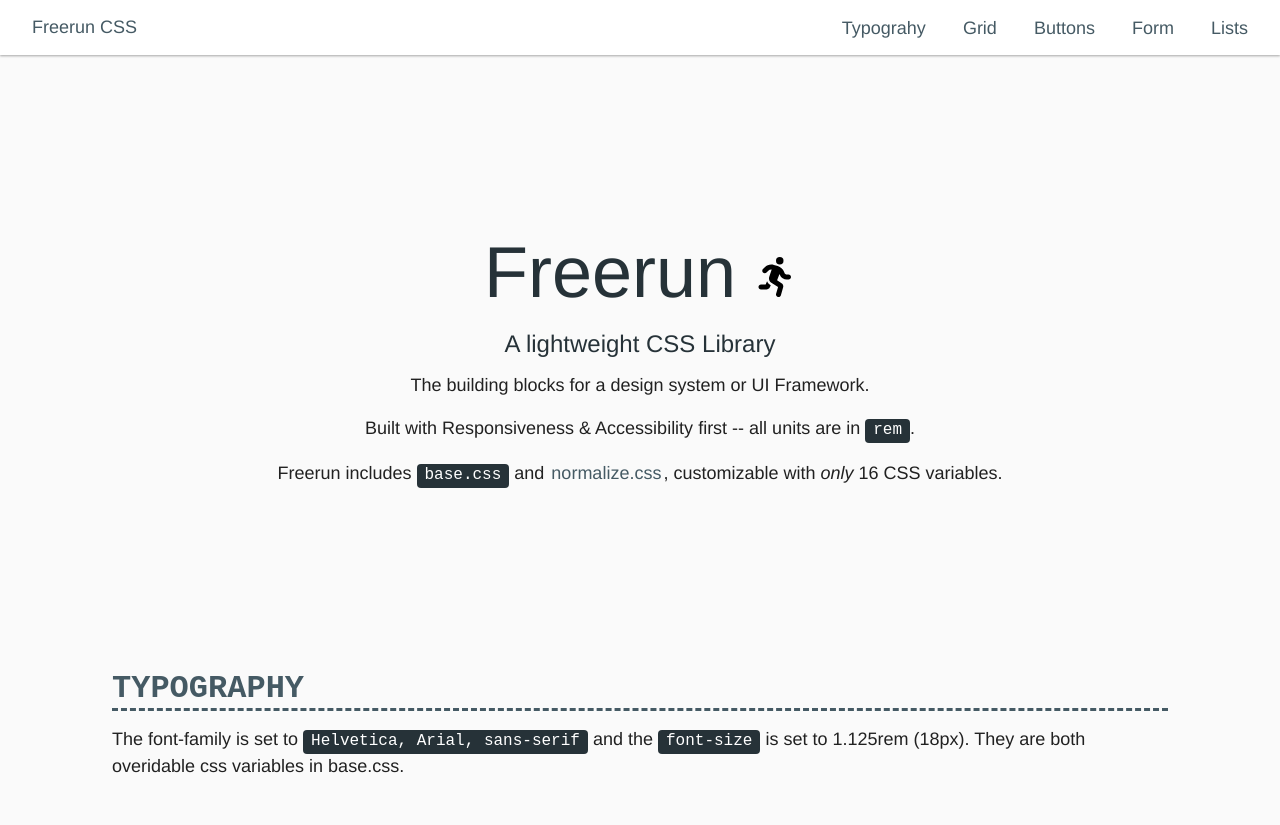
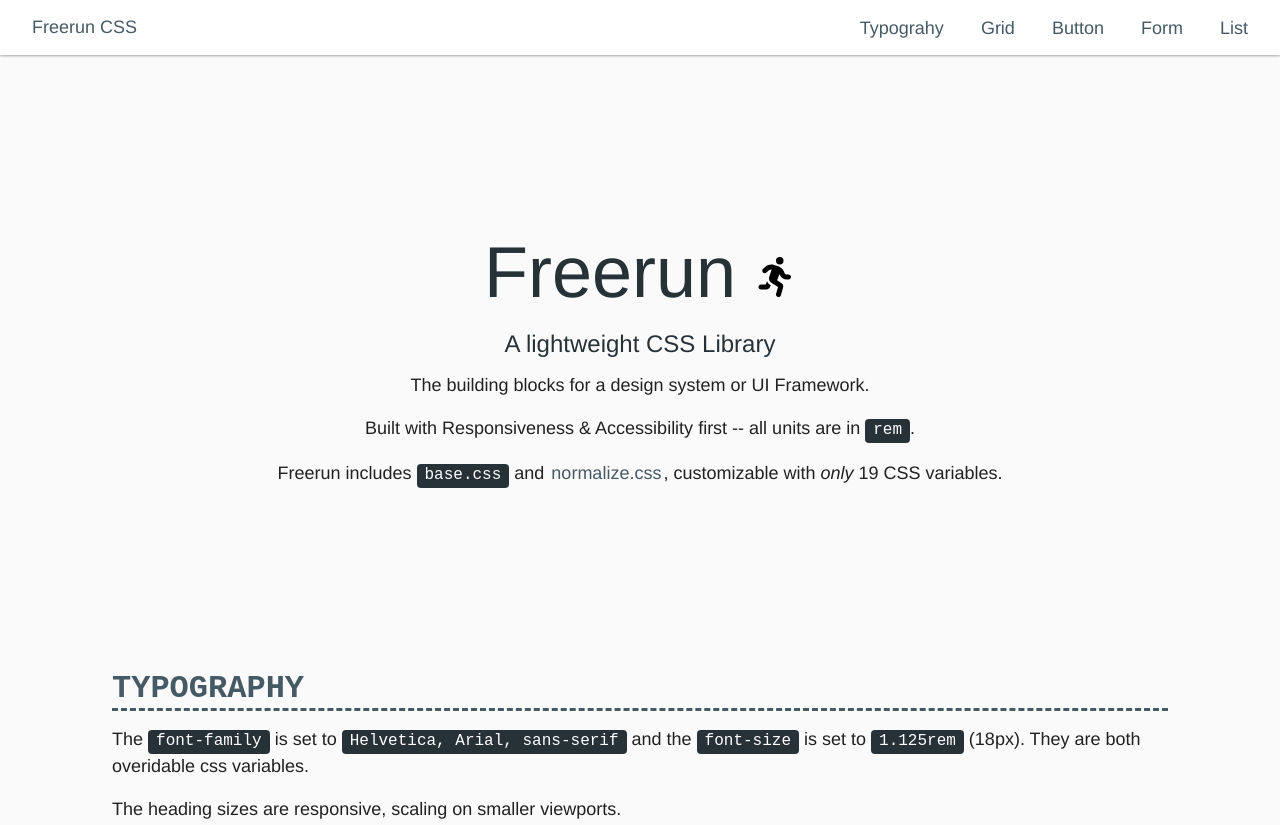
Before and after one commit to Vinsanety/freerun-css, a plain HTML site: page public/index.html in a window 1280 px wide. Shown: the top 825 px of the page. Drawn offline with Linux system fonts and the light colour scheme.

Commit message:
change plural to singular

```diff
--- a/public/css/base.css
+++ b/public/css/base.css
@@ -2,11 +2,11 @@
 ================================
 - Root CSS Variables
 - HTML
-- Global Helper Classes
 - Responisve Grid
-- Buttons
+- Button
 - Form
-- Lists
+- List
+- Tokens (coming soon)
 */
 
 /* Root CSS Variables
@@ -33,9 +33,9 @@
   --body-font-size: 1.125rem;
 
   /* Media Query - Declared but currently unused*/
-  /* --media-query-sm: 600px;
+  --media-query-sm: 600px;
   --media-query-md: 900px;
-  --media-query-lg: 1024px; */
+  --media-query-lg: 1024px;
 
   /* Standard Variables */
   --control-border-radius: 0.5rem;
@@ -89,10 +89,6 @@ ul {
   margin: 0;
   padding: 0;
 }
-
-/* Global Helper Classes
-================================ */
-/* TBD */
 
 /* Typography
 ================================ */
@@ -262,7 +258,7 @@ p {
   }
 }
 
-/* Buttons
+/* Button
 ================================ */
 /* Base button serves as primary */
 button,
@@ -365,6 +361,7 @@ legend {
 }
 label.checkbox-label,
 label.radio-label {
+  margin-top: 0;
   margin-bottom: 1rem;
   font-weight: normal;
 }
@@ -382,6 +379,10 @@ select {
   margin-bottom: 1rem;
   border-radius: var(--input-border-radius);
   border: 0.125rem solid var(--primary-color);
+}
+select {
+  height: 3.0625rem;
+  background: #fff;
 }
 textarea {
   min-height: 5rem;
@@ -417,7 +418,7 @@ input[type="radio"]:focus {
   outline-color: var(--outline-color);
 }
 
-/* Lists
+/* List
 ================================ */
 ul {
   list-style: circle;
@@ -451,3 +452,6 @@ ol ol {
 li {
   margin-bottom: 1rem;
 }
+
+/* Tokens (coming soon)
+================================ */
--- a/public/docs/docs.css
+++ b/public/docs/docs.css
@@ -284,12 +284,6 @@ a.docs_footer-link:hover svg {
   font-size: 0.9375rem;
 }
 
-/* docs form */
-.docs_form-checkbox {
-  display: flex;
-  justify-content: flex-end;
-}
-
 pre {
   background-color: #263238 !important;
 }
--- a/public/index.html
+++ b/public/index.html
@@ -26,13 +26,13 @@
               <a href="#responsive-grid" tabindex="1">Grid</a>
             </li>
             <li>
-              <a href="#buttons" tabindex="1">Buttons</a>
+              <a href="#button" tabindex="1">Button</a>
             </li>
             <li>
               <a href="#form" tabindex="1">Form</a>
             </li>
             <li>
-              <a href="#lists" tabindex="1">Lists</a>
+              <a href="#list" tabindex="1">List</a>
             </li>
           </ul>
         </nav>
@@ -69,7 +69,7 @@
               target="_blank"
               tabindex="-1"
               >normalize.css</a
-            >, customizable with <em>only</em> 16 CSS variables.
+            >, customizable with <em>only</em> 19 CSS variables.
           </p>
           <br />
 
@@ -85,10 +85,13 @@
           <h1 class="docs_header">Typography</h1>
           <div class="docs_section-info">
             <p>
-              The font-family is set to
+              The <code>font-family</code> is set to
               <code>Helvetica, Arial, sans-serif</code> and the
-              <code>font-size</code> is set to 1.125rem (18px). They are both
-              overidable css variables in base.css.
+              <code>font-size</code> is set to <code>1.125rem</code> (18px).
+              They are both overidable css variables.
+            </p>
+            <p>
+              The heading sizes are responsive, scaling on smaller viewports.
             </p>
           </div>
         </div>
@@ -223,9 +226,9 @@
 </pre>
       </div>
 
-      <div class="docs_section" id="buttons">
+      <div class="docs_section" id="button">
         <div class="docs_section-header">
-          <h1 class="docs_header">Buttons & Links</h1>
+          <h1 class="docs_header">Button & Link</h1>
           <div class="docs_section-info">
             <p>
               The button has three variations and one link. The standard button
@@ -235,8 +238,8 @@
             </p>
             <p>
               Using an <code>input</code> element with type:
-              <code>"submit"</code>, <code>"reset"</code>, or
-              <code>"button"</code> will also be styled as a button.
+              <code>"submit"</code> or <code>"reset"</code> will also be styled
+              as a button.
             </p>
           </div>
         </div>
@@ -248,9 +251,9 @@
           <button type="button" class="outlined">Outlined</button>
         </div>
         <div class="container">
-          <a href="#buttons">Text Link</a>
+          <a href="#button">Text Link</a>
         </div>
-        <!-- Buttons Code Block_____________________________________ -->
+        <!-- Button Code Block_____________________________________ -->
         <pre tabindex="-1">
 <code class="language-markup">
   &lt;button type="button" name="button">Primary&lt;/button>
@@ -345,7 +348,7 @@
                   placeholder="Enter message..."
                 ></textarea>
               </div>
-              <div class="docs_form-checkbox">
+              <div class="column-6">
                 <label for="checkbox-copy" class="checkbox-label">
                   <input id="checkbox-copy" type="checkbox" />
                   Send myself a copy
@@ -446,9 +449,9 @@
 </pre>
       </div>
 
-      <div class="docs_section" id="lists">
+      <div class="docs_section" id="list">
         <div class="docs_section-header">
-          <h1 class="docs_header">Lists</h1>
+          <h1 class="docs_header">List</h1>
           <p class="docs_section-info">
             Ordered and unordered lists are supported to one nested level. See
             examples below.
@@ -509,7 +512,7 @@
             </ol>
           </div>
         </div>
-        <!-- Lists Code Block_____________________________________ -->
+        <!-- List Code Block_____________________________________ -->
         <pre tabindex="-1">
 <code class="language-markup">
   &lt;ul>
```
